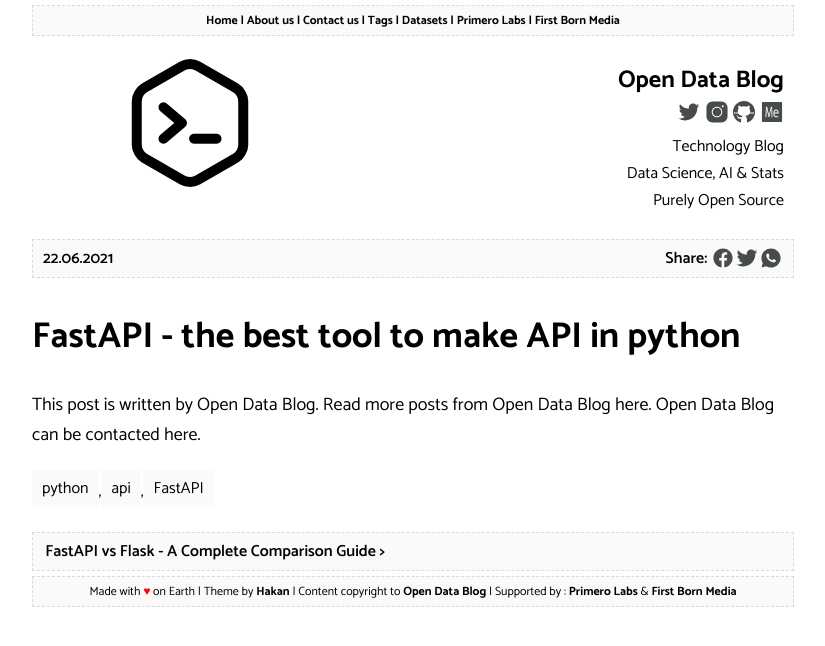
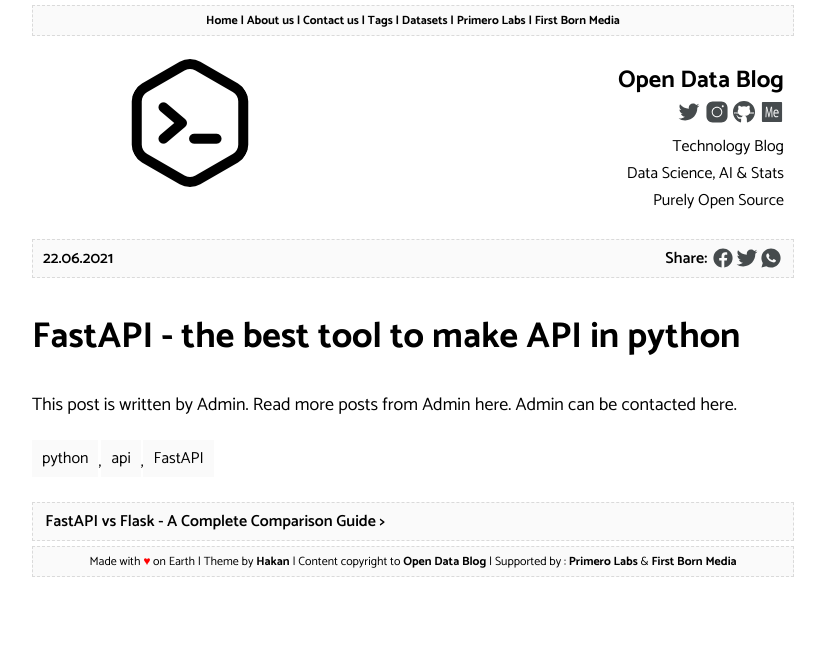
Before and after one commit to opendatablog/opendatablog.github.io, a Jekyll site: the page built from _posts/2022-06-22-fastAPI-the-best-tool-to-make-API-in-python.md, in a window 1280 px wide. Shown: the top 646 px of the page, without its empty margins (227-1052 px from the left). Built offline with Jekyll 4.4.1, drawn with Linux system fonts in a browser that asks for light colours; comment, search, counter and statistics services are not loaded.

Commit message:
Update 2022-06-22-fastAPI-the-best-tool-to-make-API-in-python.md

```diff
--- a/_posts/2022-06-22-fastAPI-the-best-tool-to-make-API-in-python.md
+++ b/_posts/2022-06-22-fastAPI-the-best-tool-to-make-API-in-python.md
@@ -1,7 +1,8 @@
 ---
 title: "FastAPI - the best tool to make API in python"
 date: 2021-06-22T00:00:00+00:00
-author: Open Data Blog
+author: Admin
+biolink :
 layout: post
 permalink: /fastapi-the-best-tool-to-make-api-in-python/
 categories: Programming
```
